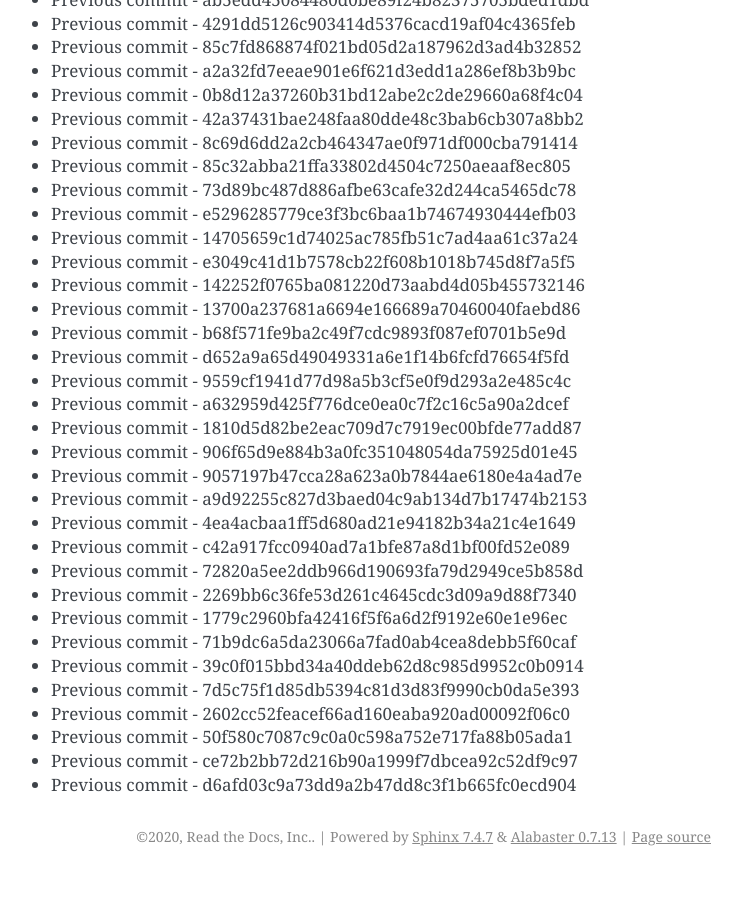
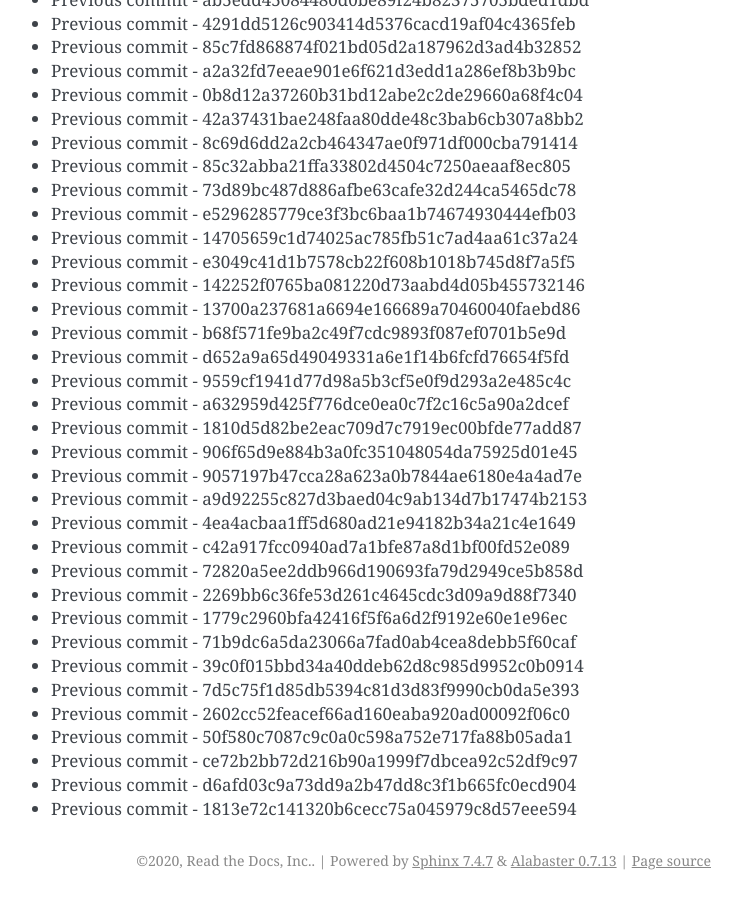
Before and after one commit to readthedocs/rtd-git-stresstest, a Sphinx documentation site: the page built from docs/updates.rst, in a window 1280 px wide and 900 px high, scrolled down 35542 px. Shown: the whole window, without its empty margins (399-1141 px from the left). Built offline with Sphinx 7.4.7, drawn with Linux system fonts in a browser that asks for light colours; before the commit the page ends 36418 px from its top, so only the background shows below that.

Commit message:
Generating commit from previous: 1813e72c141320b6cecc75a045979c8d57eee594

```diff
--- a/docs/updates.rst
+++ b/docs/updates.rst
@@ -1525,3 +1525,4 @@ It can be tested for any performance characteristics.
 * Previous commit - 50f580c7087c9c0a0c598a752e717fa88b05ada1
 * Previous commit - ce72b2bb72d216b90a1999f7dbcea92c52df9c97
 * Previous commit - d6afd03c9a73dd9a2b47dd8c3f1b665fc0ecd904
+* Previous commit - 1813e72c141320b6cecc75a045979c8d57eee594
```
